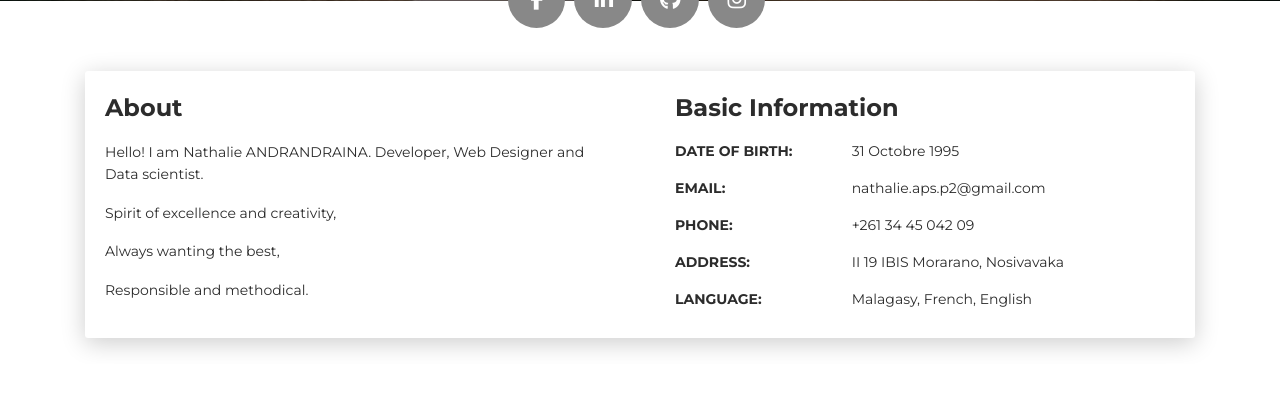
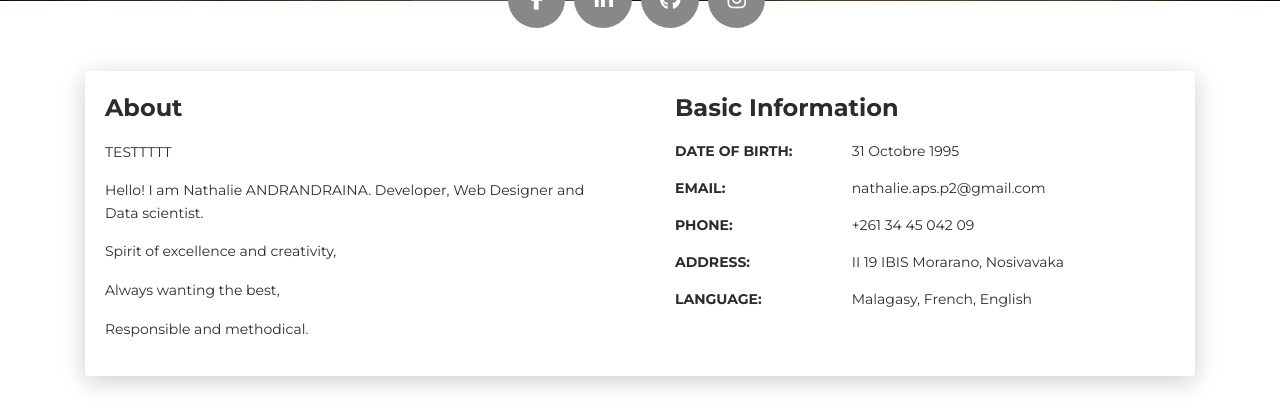
Before and after one commit to andrandrainanathalie/andrandrainanathalie, a PHP site: page / in a window 1280 px wide. Shown: the part 549-965 px from the top of the page. Run offline with PHP 8.4, Linux system fonts and the light colour scheme; some libraries are stand-ins or nearby versions.

Commit message:
Update index.php
test php

```diff
--- a/index.php
+++ b/index.php
@@ -61,6 +61,7 @@
         <div class="col-lg-6 col-md-12">
           <div class="card-body">
             <div class="h4 mt-0 title">About</div>
+            <p><?php echo "TESTTTTT" ?>
             <p>Hello! I am Nathalie ANDRANDRAINA. Developer, Web Designer and Data scientist.</p>
             <p>Spirit of excellence and creativity,</p>
             <p>Always wanting the best,</p>
```
